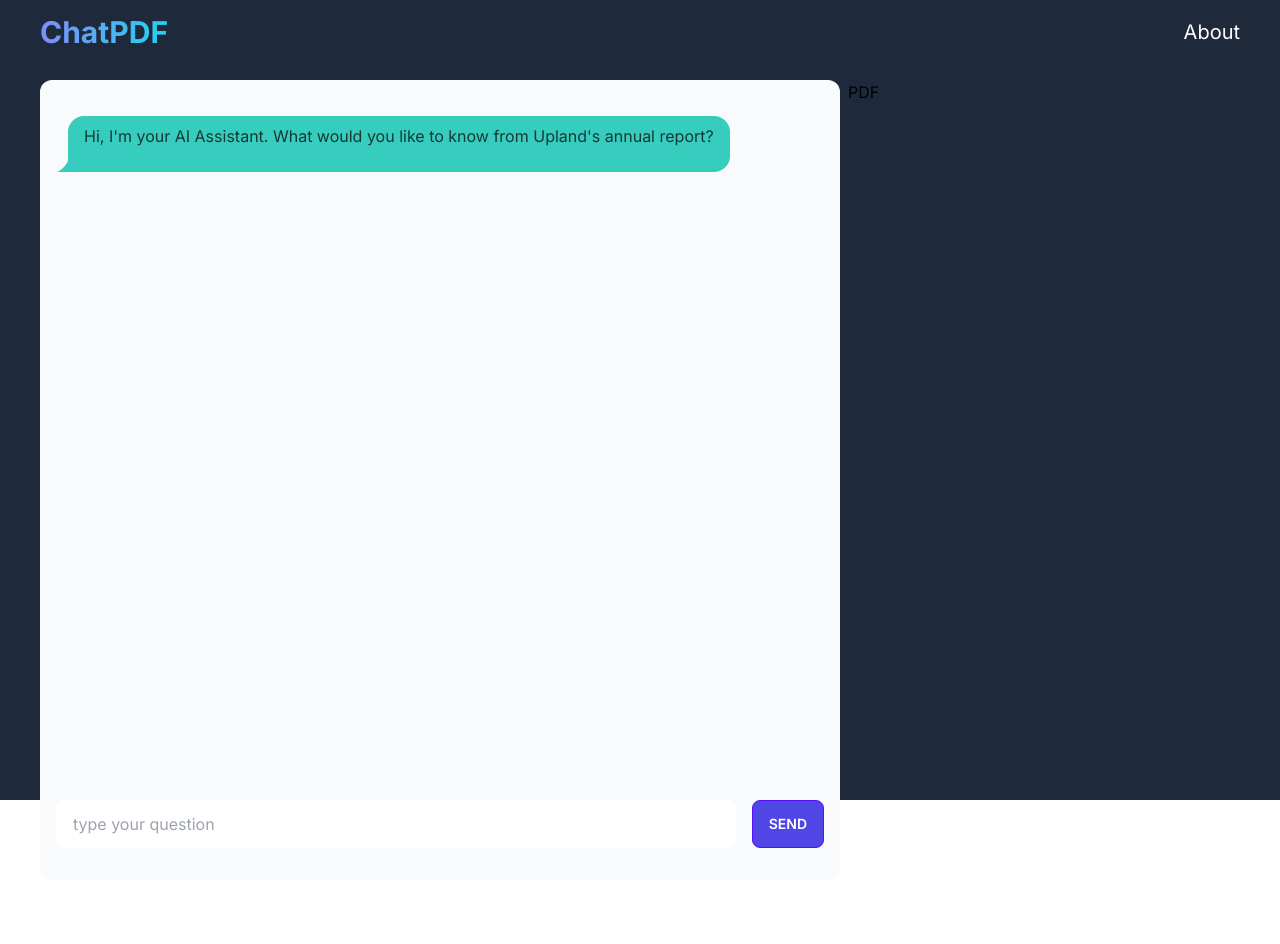
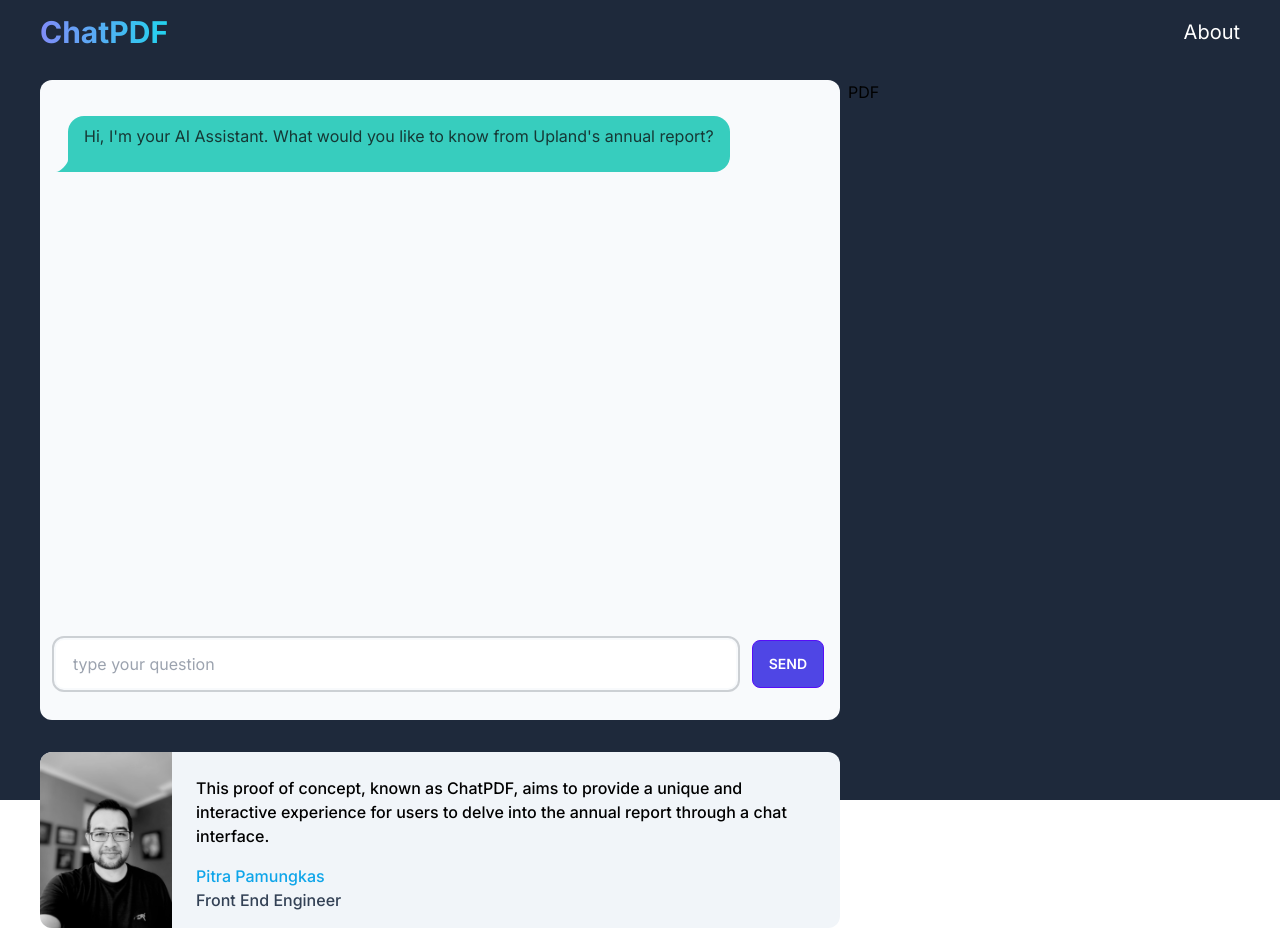
Before and after one commit to padhi190/chat-with-pdf, a Next.js app: page / in a window 1280 px wide. Before the commit the page ends 896 px from the top, so only its background shows below. Built offline with nearby package versions, Linux system fonts and the light colour scheme.

Commit message:
add about

```diff
--- a/src/app/about/page.tsx
+++ b/src/app/about/page.tsx
@@ -2,8 +2,25 @@
 
 const About = () => {
   return (
-    <div>About</div>
-  )
+    <figure className="max-w-3xl p-8 md:flex bg-slate-100 rounded-xl md:p-0 dark:bg-slate-800">
+    <img className="w-24 h-24 mx-auto rounded-full md:w-48 md:h-auto md:rounded-r-none md:rounded-l-xl" src="/pitra.jpeg" alt="" width="384" height="512" />
+    <div className="pt-6 space-y-8 text-center md:p-8 md:text-left">
+      <blockquote>
+        <p className="text-lg font-medium">
+        This proof of concept, known as ChatPDF, aims to provide a unique and interactive experience for users to delve into the annual report through a chat interface.
+        </p>
+      </blockquote>
+      <figcaption className="font-medium">
+        <div className="text-sky-500 dark:text-sky-400">
+          Pitra Pamungkas
+        </div>
+        <div className="text-slate-700 dark:text-slate-500">
+          Front End Engineer
+        </div>
+      </figcaption>
+    </div>
+  </figure>
+  );
 }
 
 export default About
--- a/src/app/layout.tsx
+++ b/src/app/layout.tsx
@@ -31,7 +31,7 @@
               </Link>
             </div>
           </nav>
-          <main className="flex flex-grow w-full px-10 py-4">{children}</main>
+          <main className="px-10 py-4">{children}</main>
         </div>
       </body>
     </html>
--- a/src/app/page.tsx
+++ b/src/app/page.tsx
@@ -17,6 +17,9 @@
 
   const inputRef = useRef<HTMLInputElement>(null);
   // const messageRef = useRef<HTMLDivElement>(null);
+  useEffect(() => {
+    inputRef.current?.focus();
+  },[])
 
   const handleSubmit = async (e: FormEvent<HTMLFormElement>) => {
     e.preventDefault();
@@ -69,27 +72,48 @@
   }
 
   return (
-      <div className='flex w-full gap-2'>
-        <div className="flex flex-col justify-between w-2/3 gap-8 px-4 py-8 rounded-xl h-[50rem] bg-slate-50">
+    <div className="flex w-full gap-2">
+      <div className="flex flex-col justify-between w-2/3 ">
+        <div className='flex flex-col justify-between h-[40rem] bg-slate-50 rounded-xl px-4 py-8 gap-8'>
           <div className="pb-4 overflow-x-hidden">
             <Chat messages={messages} isLoading={isLoading} />
-            {/* <div ref={messageRef}></div> */}
           </div>
-          <form className='flex gap-4' onSubmit={handleSubmit}>
+          <form className="flex gap-4" onSubmit={handleSubmit}>
             <input
               ref={inputRef}
               type="text"
               placeholder="type your question"
               id="query"
               className="w-full input"
-              autoComplete='off'
+              autoComplete="off"
             />
             <button className="bg-indigo-600 btn btn-primary">Send</button>
           </form>
         </div>
-        <div className="">
-          PDF
-        </div>
+        <Card />
       </div>
+      <div className="">PDF</div>
+    </div>
   );
 }
+
+function Card() {
+  return <figure className="max-w-full p-8 mt-8 h-44 md:flex bg-slate-100 rounded-xl md:p-0 dark:bg-slate-800">
+    <img className="w-24 h-24 mx-auto rounded-full md:w-48 md:h-44 md:rounded-r-none md:rounded-l-xl" src="/pitra.jpeg" alt="" width="384" height="512" />
+    <div className="pt-6 space-y-4 text-center md:p-6 md:text-left">
+      <blockquote>
+        <p className="font-medium text-md">
+          This proof of concept, known as ChatPDF, aims to provide a unique and interactive experience for users to delve into the annual report through a chat interface.
+        </p>
+      </blockquote>
+      <figcaption className="font-medium">
+        <div className="text-sky-500 dark:text-sky-400">
+          Pitra Pamungkas
+        </div>
+        <div className="text-slate-700 dark:text-slate-500">
+          Front End Engineer
+        </div>
+      </figcaption>
+    </div>
+  </figure>;
+}
```
Also changed, not shown: public/pitra.jpeg (added).
